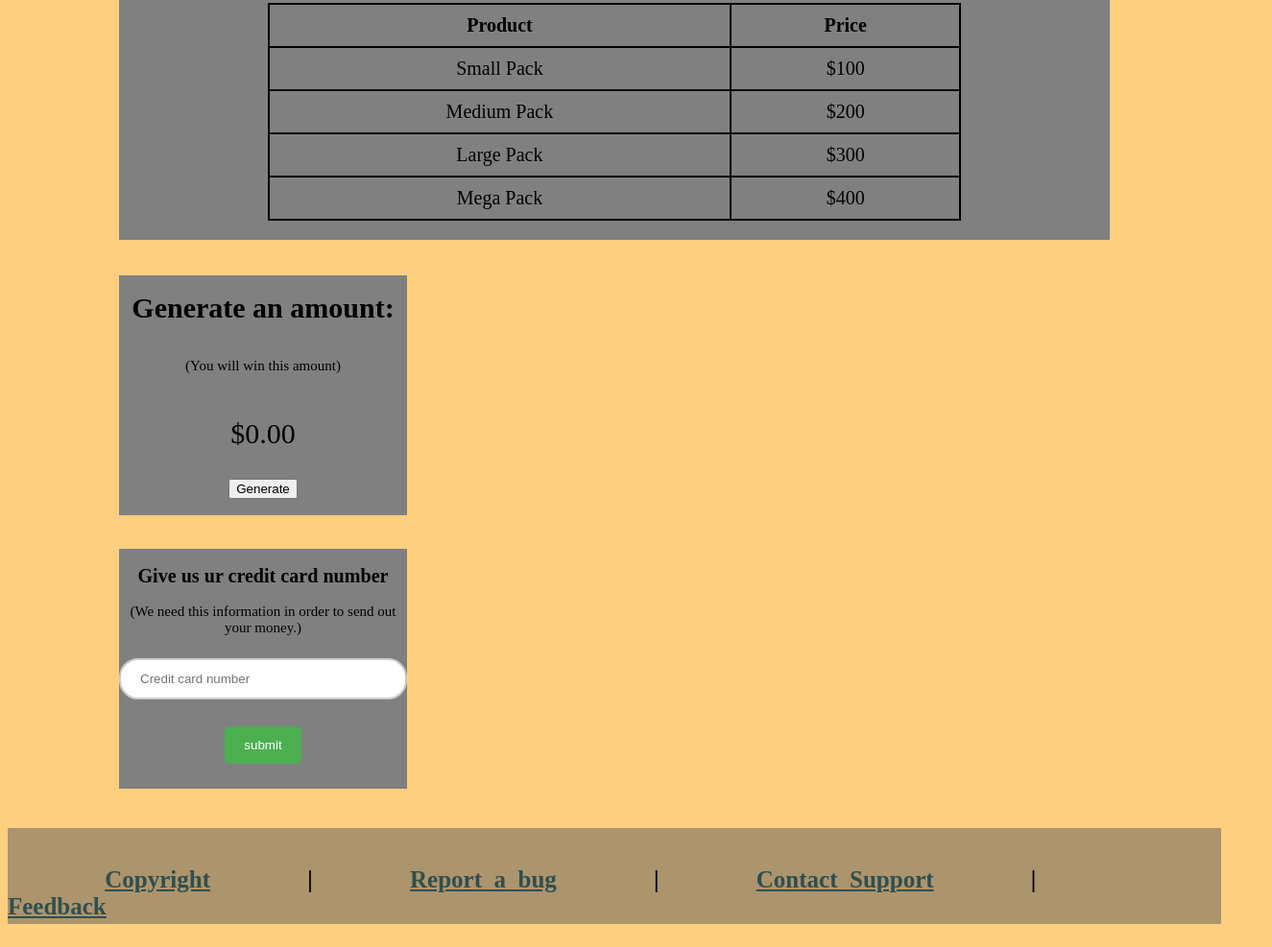
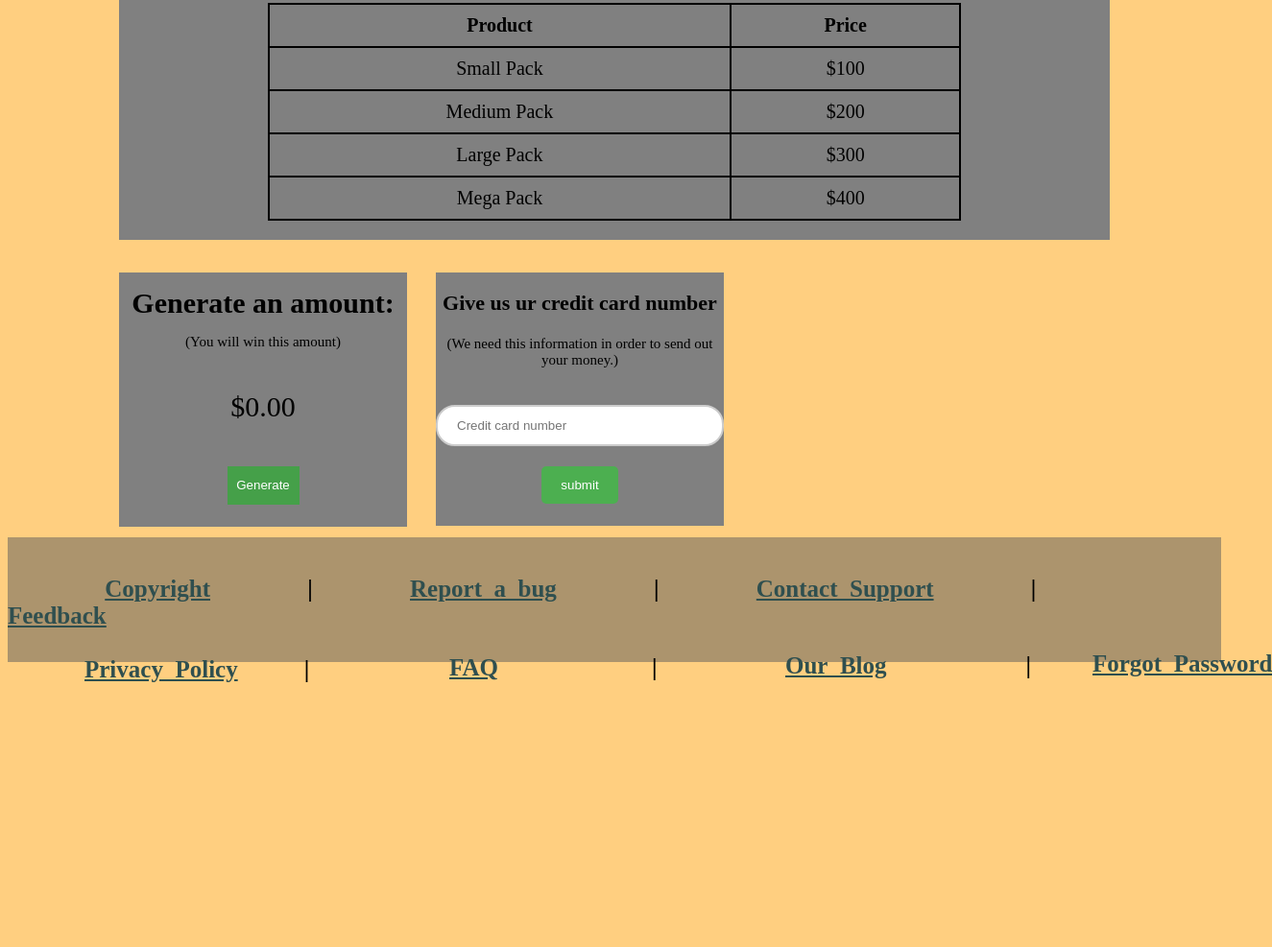
Before and after one commit to ALarFAce/ALarFAce.github.io, a plain HTML site: page index.html in a window 1280 px wide. Shown: the part 1676-2663 px from the top of the page at 96% size, 1325 px wide, since content can reach past the window. After the commit the page ends 2388 px from the top, so only its background shows below. Drawn offline with Linux system fonts and the light colour scheme.

Commit message:
Add files via upload

```diff
--- a/Website2.css
+++ b/Website2.css
@@ -129,6 +129,22 @@
     border: 1px solid black;
     border-collapse: collapse;
   }
+  /* to bottom button */
+  #scrollToBottomBtn {
+    position: fixed;
+    top: 5px;
+    right: 40px;
+    background-color: rgba(90, 90, 90, 0.5);
+    border-radius: 40%;
+    width: 40px;
+    height: 40px;
+    cursor: pointer;
+    text-align: center;
+  }
+  #down{
+    margin-left: -4px;
+    margin-top: 9px;
+    }
   /* top button style */
   #scrollToTopBtn {
     position: fixed;
@@ -187,7 +203,7 @@
       bottom: 0;
       width: 100%;
       background-color: rgba(90, 90, 90, 0.5);
-      height: 100px;
+      height: 130px;
       font-weight: bold;
       font-size: 25px;
 
@@ -216,29 +232,27 @@
 
 }
 
-/* random */
 #container {
+  overflow: auto;
+  }
 
+  #random {
   background-color: gray;
   width: 300px;
   height: 250px;
-  display: flex;
-  flex-direction: column;
-  justify-content: center;
-  align-items: center;
-  margin-top: -65px;
+  float: left;
+  margin-top: -35px;
   margin-bottom: 100px;
-}
-/* card */
-#card {
+  padding-top: 50px;
+  }
 
+  #card {
   background-color: gray;
   width: 300px;
-  height: 250px;
-  display: flex;
-  flex-direction: column;
-  justify-content: center;
-  align-items: center;
-  margin-top: -65px;
+  height: 215px;
+  float: left;
+  margin-left: 30px;
+  margin-top: -35px;
   margin-bottom: 100px;
-}
+  padding-top: 50px;
+  }
--- a/index.html
+++ b/index.html
@@ -14,7 +14,6 @@
     <a href="#" id="signup-btn" onclick="window.location.href='https://www.example.com/signup'">Sign Up</a>
     <!-- Login button -->
     <a href="#" id="login-btn" onclick="window.location.href='https://www.example.com/login'">Login</a>
-    <!--Top button script -->
 <!-- Menu button -->
 <span id="menuBtn" onclick="openNav()">☰ Menu</span>
 <!-- Side menu -->
@@ -27,6 +26,9 @@
  <a href="#form-container">Survey</a>
  <a href="#products">Our Products</a>
 </div>
+<!--bottom button-->
+<button id="scrollToBottomBtn" onclick="scrollToBottom()"><p id="down">Down<p></button>
+
 <!-- Main content area -->
 <div id="main">
  <div style="text-decoration: underline;">
@@ -110,20 +112,25 @@
        </tr>
  </table>
  <table></table>
- </div><br><br><br>
- <!--random -->
+ </div><br>
+ <!--Random-->
  <div id="container">
-  <h4 style="margin-top: 0px;">Generate an amount:</h4>
-  <p style="font-size: 15px; margin-top: -5px;">(You will win this amount)</p>
-  <p id="output">$0.00</p>
-  <button onclick="generateAmount()">Generate</button>
-</div>
-<!--Card-->
-<div id="card">
-<h6 style="text-align: top;">Give us ur credit card number</h6>
-<p style="font-size: 15px; margin-top: -30px;">(We need this information in order to send out your money.)</p>
-<input type="text" maxlength="19" minlength="16" placeholder="Credit card number">
-<input style="margin-top: 20px; margin-bottom: 55px;" type="submit" value="submit">
+  <div id="random">
+    <h4 style="margin-top: 0px;">Generate an amount:</h4>
+    <p style="font-size: 15px; margin-top: -25px;">(You will win this amount)</p>
+    <p style="margin-top: 42px;" id="output">$0.00</p>
+    <button style="background-color:#45a049; color: white; height: 40px; width: 75px; border: none; outline: none; margin-top:15px ;" onclick="generateAmount()">Generate</button>
+  </div>
+  <!--card-->
+  <form action=""></form>
+  <div id="card">
+    <h6 style="margin-top: -30px; font-size: 22px;">Give us ur credit card number</h6>
+    <p style="font-size: 15px; margin-top: -30px; margin-bottom: 30px;">(We need this information in order to send out your money.)</p>
+    <input type="text" maxlength="19" minlength="16" placeholder="Credit card number">
+    <input style="margin-top: 13px;" type="submit" value="submit">
+  </div>
+</form>
+  <div style="clear:both"></div>
 </div>
 </div>
 <!--Social media-->
@@ -143,11 +150,16 @@
      <a style="color: darkslategray;" href="#" id="" onclick="window.location.href='https://www.example.com/ContactSupport'">Contact_Support</a><span>  |</span>
      <a style="color: darkslategrey ;" href="#form-container">Feedback</a><br><br></div>
 
+     <div style="padding-left: 80px;"><a style="color: darkslategrey ;" href="#">Privacy_Policy</a><span style="padding-left: 69px;">|</span></div>
+     <div style="padding-left: 460px; margin-top: -30px;"><a style="color: darkslategray;" href="#" id="" onclick="window.location.href='https://www.example.com/ReportBugs'">FAQ</a><span style="padding-left: 160px;" >|</span></div>
+    <div style="padding-left:  810px; margin-top: -30px;"><a style="color: darkslategray;" href="#" id="" onclick="window.location.href='https://www.example.com/ContactSupport'">Our_Blog</a><span style="padding-left: 145px;">|</span></div>
+    <div style="padding-left: 1130px; margin-top: -30px;" ><a style="color: darkslategrey ;" href="#form-container">Forgot_Password</a></div>
+
 
  </footer>
 </div>
 
 <!--Top button-->
-<button id="scrollToTopBtn" onclick="scrollToTop()">Top</button>
+<button id="scrollToTopBtn" onclick="scrollToTop()">Up</button>
 </body>
 </html>
--- a/website2.js
+++ b/website2.js
@@ -1,4 +1,16 @@
 
+ //scroll to bottom button//
+ function scrollToBottom() {
+    var c = document.documentElement.scrollTop || document.body.scrollTop;
+    var end = document.body.scrollHeight - window.innerHeight;
+    if (c < end) {
+        window.scrollTo(0, c + (end - c) / 8);
+        window.requestAnimationFrame(scrollToBottom);
+    } else {
+        window.scrollTo(0, end);
+    }
+}
+ //scroll to top button//
  window.onscroll = function() {
      if (window.pageYOffset + window.innerHeight >= document.body.scrollHeight) {
          document.getElementById("scrollToTopBtn").style.display = "block";
@@ -13,7 +25,18 @@
          window.scrollTo(0, c - c / 8);
      }
  }
-
+ window.onscroll = function() {
+    if (window.pageYOffset === 0) {
+      document.getElementById("scrollToBottomBtn").style.display = "block";
+    } else {
+      document.getElementById("scrollToBottomBtn").style.display = "none";
+    }
+    if (window.pageYOffset + window.innerHeight >= document.body.scrollHeight) {
+      document.getElementById("scrollToTopBtn").style.display = "block";
+    } else {
+      document.getElementById("scrollToTopBtn").style.display = "none";
+    }
+  };
 // JavaScript function to open and close the side menu
 function openNav() {
  var menu = document.getElementById("mySidenav");
```
Also changed, not shown: website2b.html (+27 -15 lines).
